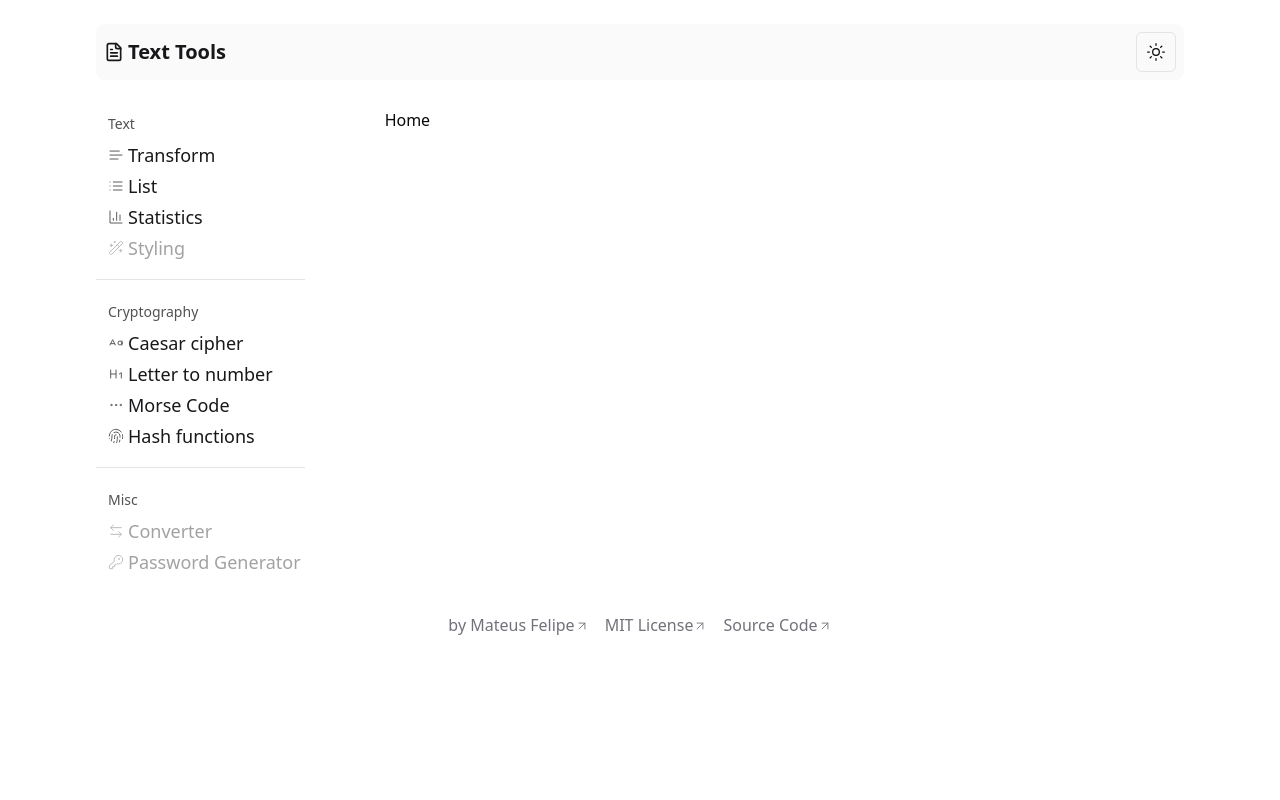
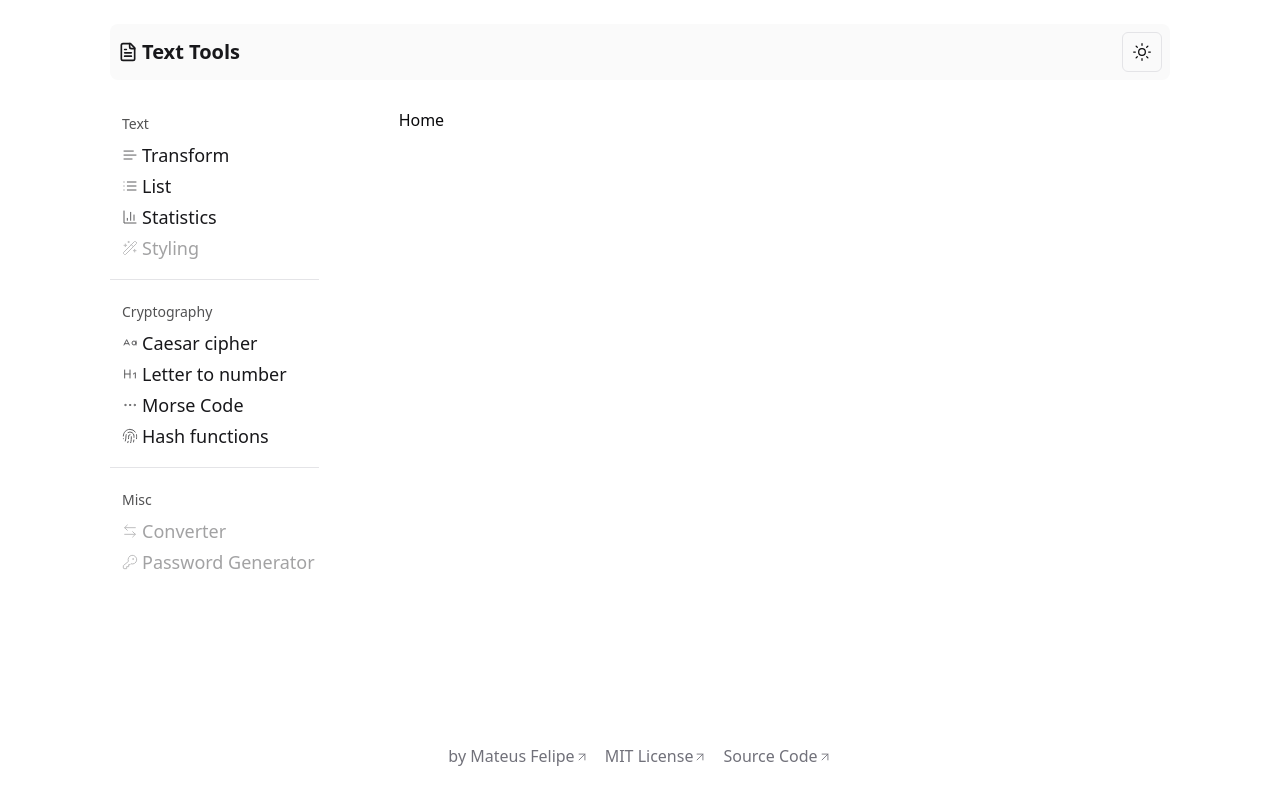
Before and after one commit to mateusfg7/text-tools, a Next.js app: page / in a window 1280 px wide. Built offline with nearby package versions, Linux system fonts and the light colour scheme.

Commit message:
feat(ui): pass body spacing styles to container

```diff
--- a/src/app/layout.tsx
+++ b/src/app/layout.tsx
@@ -35,7 +35,7 @@ export default function RootLayout({
           data-website-id={process.env.UMAMI_WEBSITE_ID}
         />
       </head>
-      <body className={`${inter.variable} p-5 md:px-24 md:py-6`}>
+      <body className={inter.variable}>
         <ThemeProvider
           attribute="class"
           defaultTheme="system"
@@ -43,7 +43,7 @@ export default function RootLayout({
           disableTransitionOnChange
         >
           <Toaster />
-          <div className="flex flex-col gap-7">
+          <div className="flex flex-col gap-7 m-auto min-h-dvh md:w-[1100px] p-5 md:py-6">
             <Header />
             <div className="flex-1 gap-20 md:flex">
               <div className="hidden md:block">
```
